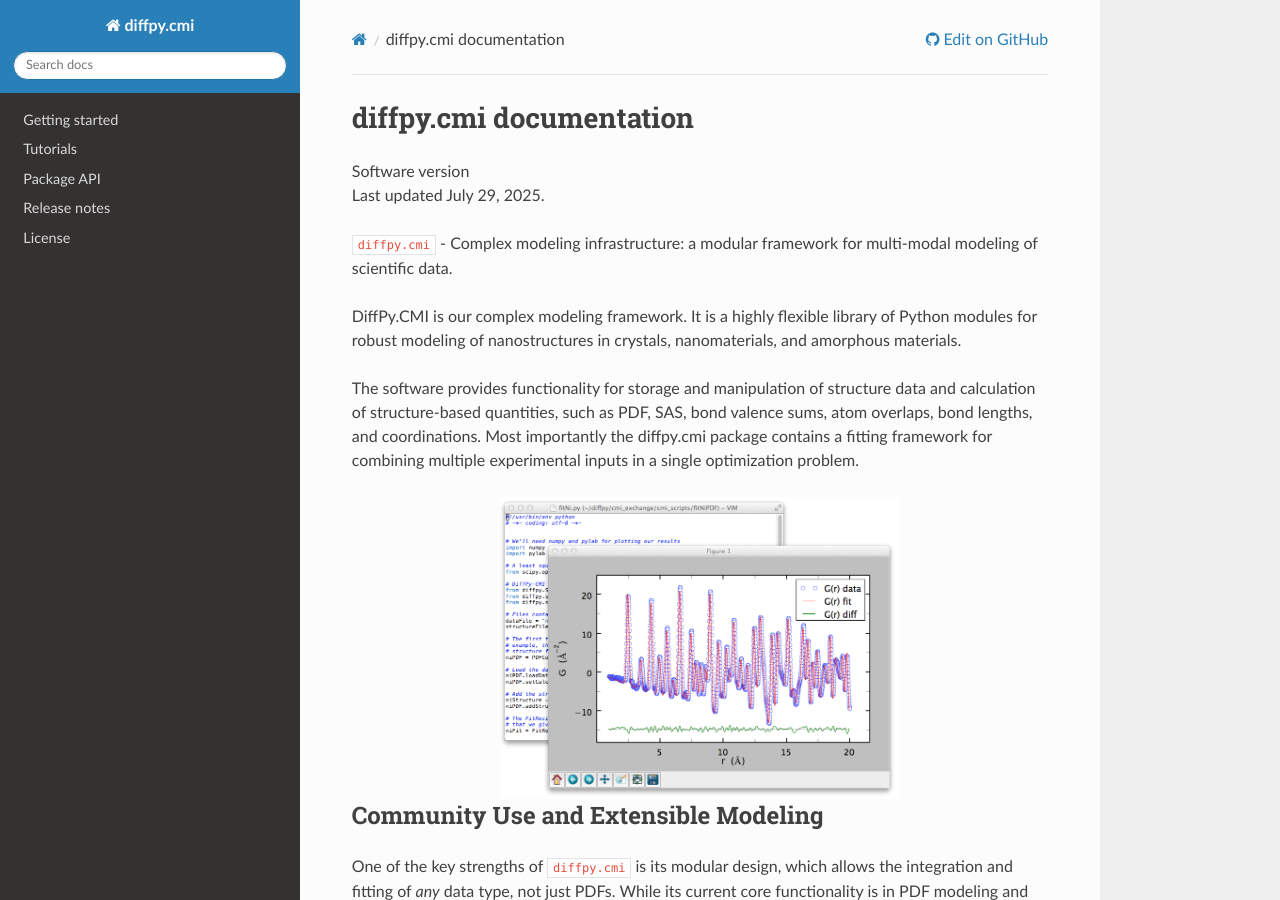
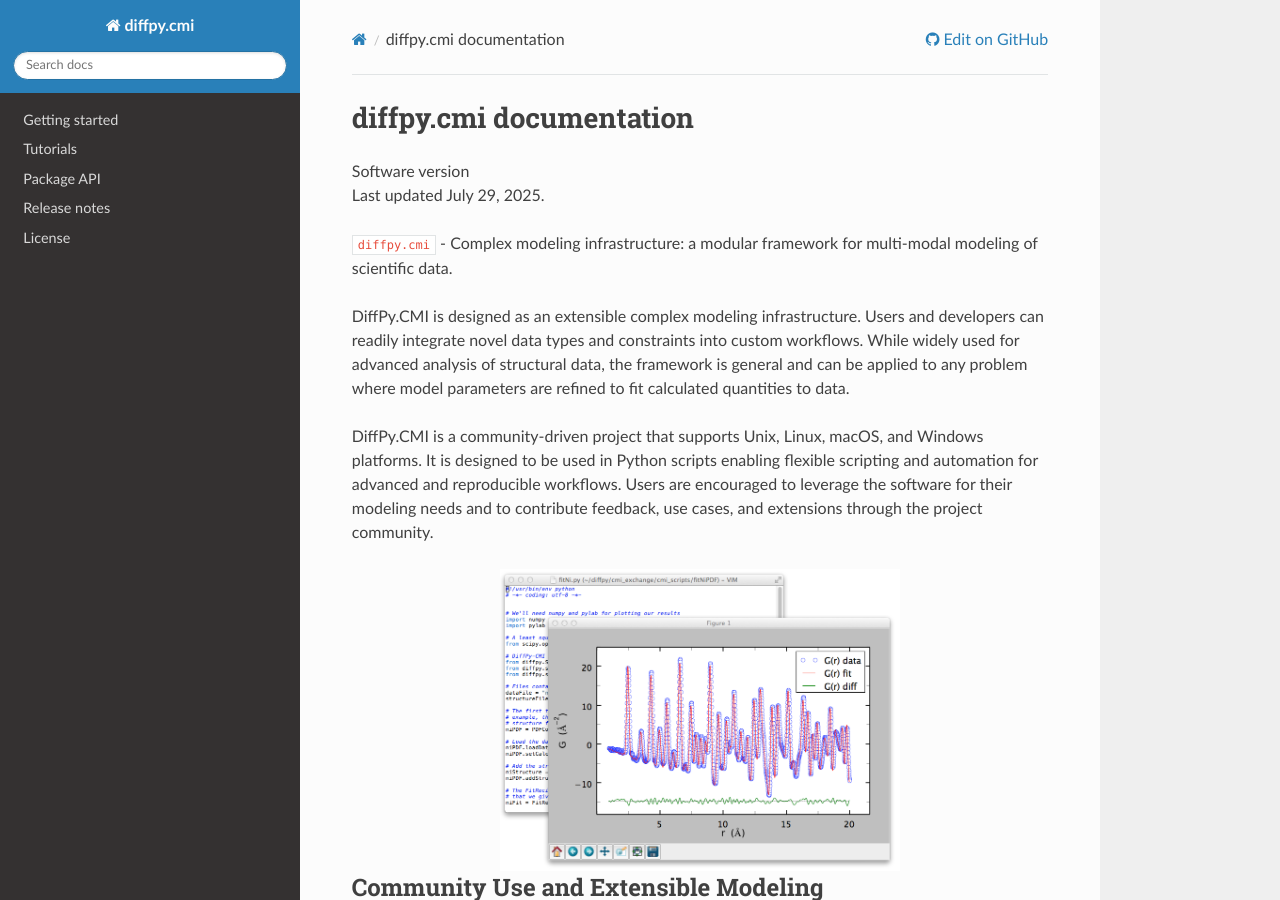
Before and after one commit to diffpy/diffpy.cmi, a Sphinx documentation site: the page built from doc/source/index.rst, in a window 1280 px wide and 900 px high. Built offline with Sphinx 7.4.7 and the Read the Docs theme 3.1.0, drawn with Linux system fonts in a browser that asks for light colours.

Commit message:
docs: copy over long description from readme

```diff
--- a/doc/source/index.rst
+++ b/doc/source/index.rst
@@ -8,9 +8,9 @@
 
 ``diffpy.cmi`` - Complex modeling infrastructure: a modular framework for multi-modal modeling of scientific data.
 
-DiffPy.CMI is our complex modeling framework. It is a highly flexible library of Python modules for robust modeling of nanostructures in crystals, nanomaterials, and amorphous materials.
+DiffPy.CMI is designed as an extensible complex modeling infrastructure. Users and developers can readily integrate novel data types and constraints into custom workflows. While widely used for advanced analysis of structural data, the framework is general and can be applied to any problem where model parameters are refined to fit calculated quantities to data.
 
-The software provides functionality for storage and manipulation of structure data and calculation of structure-based quantities, such as PDF, SAS, bond valence sums, atom overlaps, bond lengths, and coordinations. Most importantly the diffpy.cmi package contains a fitting framework for combining multiple experimental inputs in a single optimization problem.
+DiffPy.CMI is a community-driven project that supports Unix, Linux, macOS, and Windows platforms. It is designed to be used in Python scripts enabling flexible scripting and automation for advanced and reproducible workflows. Users are encouraged to leverage the software for their modeling needs and to contribute feedback, use cases, and extensions through the project community.
 
 .. image:: ./img/diffpycmi_screenshot.png
     :alt: codecov-in-pr-comment
```
